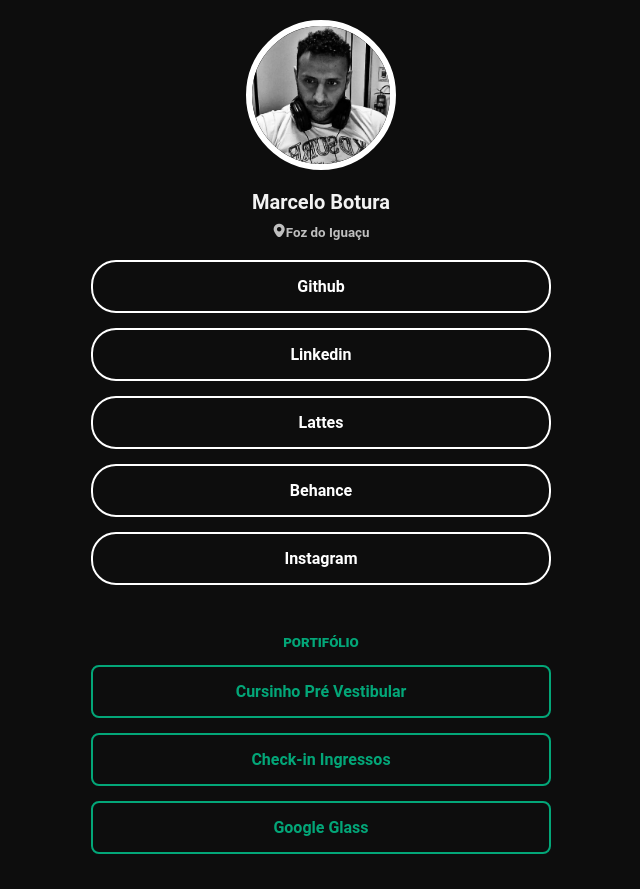
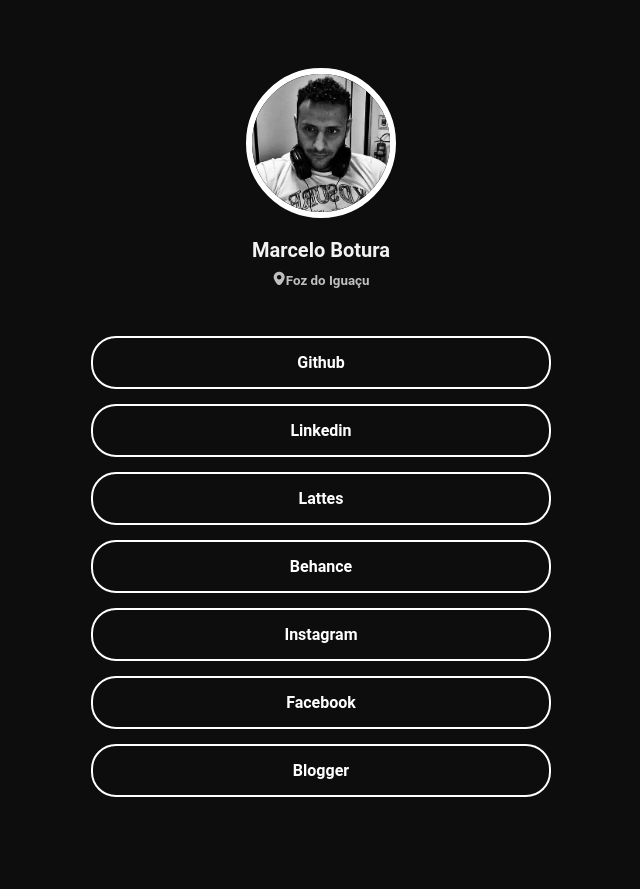
Before and after one commit to marcelobotura/souza, a plain HTML site: page index.html in a window 1280 px wide. Shown: the whole page, without its empty margins (319-959 px from the left). After the commit the page ends 832 px from the top, so only its background shows below. Drawn offline with nearby package versions, Linux system fonts and the light colour scheme.

Commit message:
atualização e retirada
Retirei a parte do portifólio, e deixei somente as redes sociais entre outras...

```diff
--- a/index.html
+++ b/index.html
@@ -22,16 +22,18 @@
             <li><a href="http://lattes.cnpq.br/2713638217454852" target="_blank" rel="external">Lattes</a></li>
             <li><a href="http://be.net/marcelobotura" target="_blank" rel="external">Behance</a></li>
             <li><a href="https://www.instagram.com/marceloboturadesign/" target="_blank" rel="external">Instagram</a></li>
+            <li><a href="https://www.facebook.com/marceloboturasouzaa/" target="_blank" rel="external">Facebook</a></li>
+            <li><a href="https://marcelobotura.blogspot.com/" target="_blank" rel="external">Blogger</a></li>
         </ul>
 
-
+<!--
 <ul class="projetinhos">
     <h2>Portifólio</h2>
     <li><a href="https://marcelobotura.github.io/CursinhoPreVestibular/index.html" title="Site do Cusrsinho" target="_blank" rel="external">Cursinho Pré Vestibular</a></li>
     <li><a href="https://marcelobotura.github.io/Ingresso/" title="Projetinho de checar  ingressos" target="_blank" rel="external">Check-in Ingressos</a></li>
     <li><a href="https://marcelobotura.github.io/cursoemvideo-html5/" title="Conclusão do curso HTM5, CSS3 e JS" target="_blank" rel="external">Google Glass</a></li>
   </ul>
-    </div>
+    </div>-->
 
 </body>
 </html>
--- a/styles.css
+++ b/styles.css
@@ -15,6 +15,7 @@ body {
 }
 
 h1 {
+
     font-size: 15pt;
     color:#F2F2F2;
 }
@@ -42,7 +43,7 @@ h3 {
 }
 
 .header {
-    margin-bottom: 20px;
+    margin: 3rem;
 }
 
 .logo {
```
